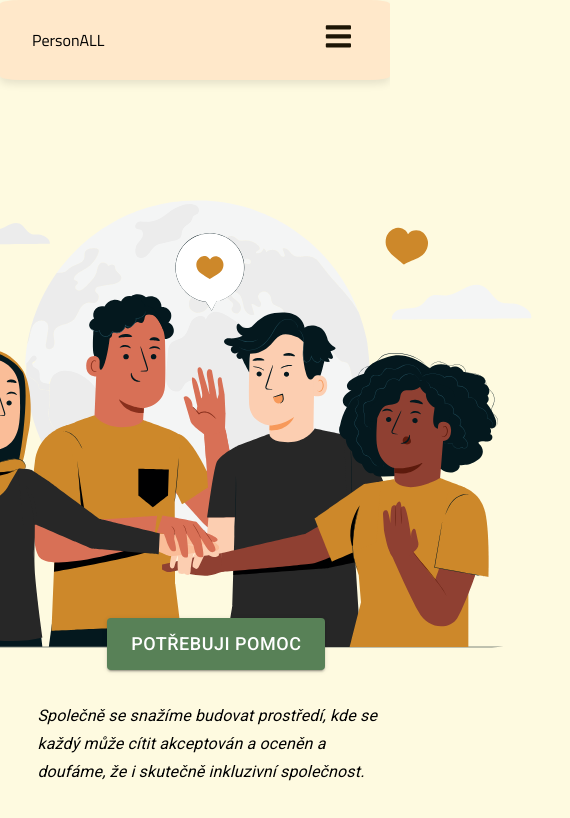
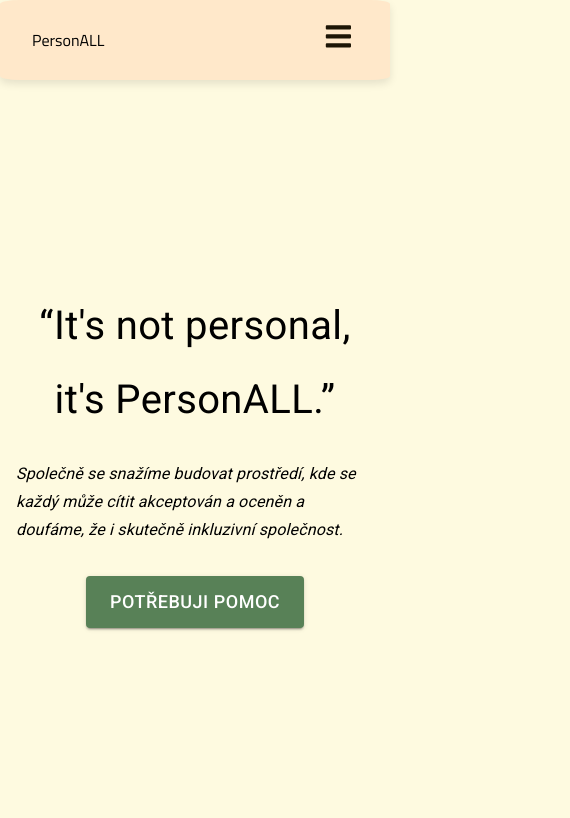
Before and after one commit to xchristiesx/PersonALL, a React (Vite) app: page / in a window 390 px wide. Shown: the top 818 px of the page, 570 px wide, since content can reach past the window. Built offline with nearby package versions, Linux system fonts and the light colour scheme.

Commit message:
homepage fully responsive, added button to terms, css changes in other files

```diff
--- a/src/components/Answers.jsx
+++ b/src/components/Answers.jsx
@@ -9,7 +9,7 @@ export const Answers = (props) => {
     let buttonSx = isDesktop ? {fontSize: '1.5rem'} : {fontSize: '2rem'};
     buttonSx = isDesktop ? {fontSize: '1rem'} : {fontSize: '1.5rem'};
     return (
-        <Stack direction={stackDirection} width={isDesktop ? "auto" : "80%"} spacing={2} zIndex={0} >
+        <Stack direction={stackDirection} width={isDesktop ? "auto" : "80%"} spacing={2} >
             {props.answers.map((answer) =>
                 <AnswerButton
                     key={answer.content}
@@ -17,6 +17,7 @@ export const Answers = (props) => {
                     leads={answer.leads}
                     handleAnswerClick={props.handleAnswerClick}
                     buttonSx={buttonSx}
+
                 />
             )}
         </Stack>
--- a/src/components/Question.jsx
+++ b/src/components/Question.jsx
@@ -5,7 +5,7 @@ import {useMediaQuery} from "@mui/material";
 export const Question = (props) => {
     const variant = useMediaQuery('(min-width:600px)') ? 'h2' : 'h4';
     return (
-        <Typography variant={variant} component="div" align='center' className="bruh">
+        <Typography variant={variant} component="div" align='center'>
             {props.question}
         </Typography>
     )
--- a/src/global.css
+++ b/src/global.css
@@ -3,7 +3,6 @@
 
 html,
 body {
-	height: 100%;
 	margin: 0;
 	padding: 0;
 }
@@ -19,7 +18,6 @@ body {
 
 #app {
 	height: 100%;
-	overflow-x: scroll;
 }
 
 * {
@@ -46,6 +44,8 @@ header {
 	color: var(--textColor);
 	box-shadow: 0 4px 8px rgba(0, 0, 0, 0.1);
 	border-radius: 5%;
+	position: sticky;
+	top: 0;
 }
 
 nav a {
--- a/src/pages/Conditions.jsx
+++ b/src/pages/Conditions.jsx
@@ -34,6 +34,7 @@ export default function Conditions() {
           },
           [theme.breakpoints.up('lg')]: {
               margin: '8rem',
+                marginTop: '4rem',
           },
       }}
 
--- a/src/pages/HomePage.jsx
+++ b/src/pages/HomePage.jsx
@@ -5,14 +5,14 @@ import Grid from '@mui/material/Unstable_Grid2'; // Grid version 2
 import Typography from '@mui/material/Typography';
 import Button from '@mui/material/Button';
 import { useTheme } from '@mui/system';
+import {useMediaQuery} from "@mui/material";
 import Lottie from 'lottie-react';
 import animationData from '../resources/Animation-homepage.json';
-
-
 
 export const HomePage = () => {
     const theme = useTheme();
     const navigate = useNavigate();
+    const isDesktop = useMediaQuery('(min-width:600px)');
 
     // State to manage text and animation visibility
     const [showText, setShowText] = useState(true);
@@ -38,6 +38,8 @@ export const HomePage = () => {
 
     return (
         <GenericPage>
+            {!isDesktop ? (
+                // Desktop view
                 <Grid
                     height={'calc(100vh-64px)'}
                     container
@@ -46,15 +48,7 @@ export const HomePage = () => {
                     alignItems="center"
                     sx={{ height: 'calc(100vh - 64px)' }}
                 >
-                <Typography
-                    gutterBottom
-                    align="center"
-                    margin={'7rem'}
-                    style={{
-                        opacity: showText ? 1 : 0, // Set opacity to 0 when showText is false
-                        transition: 'opacity 1s ease-in-out', // Add a transition for opacity change
-                        zIndex: -2,
-                    }}
+                    <Typography gutterBottom align='center'
                                 sx={{
                                     [theme.breakpoints.up('sm')]: {
                                         fontSize: '4rem',
@@ -65,30 +59,48 @@ export const HomePage = () => {
                                     [theme.breakpoints.down('xs')]: {
                                         fontSize: '2rem',
                                     },
-                        userSelect: 'none',
+                                    userSelect: "none"
                                 }}
                     >
-                    {"It's not personal, it's PersonALL."}
+                        {`“It's not personal,`}
                     </Typography>
-
-                {showAnimation && (
-                    <div>
-                        <Lottie
-                            animationData={animationData}
-                            loop={false}
-                            style={{
-                                width: 750,
-                                height: 750,
-                                position: 'absolute',
-                                top: '50%',
-                                left: '50%',
-                                transform: 'translate(-50%, -50%)',
-                                zIndex: -2,
+                    <Typography gutterBottom align='center'
+                                sx={{
+                                    [theme.breakpoints.up('sm')]: {
+                                        fontSize: '4rem',
+                                    },
+                                    [theme.breakpoints.down('sm')]: {
+                                        fontSize: '2.5rem',
+                                    },
+                                    [theme.breakpoints.down('xs')]: {
+                                        fontSize: '2rem',
+                                    },
+                                    userSelect: "none"
                                 }}
-                        />
-                    </div>
-                )}
-
+                    >
+                        it's PersonALL.”
+                    </Typography>
+                    <Typography variant="subtitle1" gutterBottom
+                                sx={{
+                                    fontStyle: 'italic',
+                                    padding: '0, 2em',
+                                    [theme.breakpoints.up('sm')]: {
+                                        margin: '2rem',
+                                    },
+                                    [theme.breakpoints.down('sm')]: {
+                                        margin: '1rem',
+                                    },
+                                    [theme.breakpoints.down('xs')]: {
+                                        margin: '1rem',
+                                    },
+                                    [theme.breakpoints.up('md')]: {
+                                        margin: '2rem',
+                                    },
+                                }}
+                    >
+                        Společně se snažíme budovat prostředí, kde se každý může cítit
+                        akceptován a oceněn a doufáme, že i skutečně inkluzivní společnost.
+                    </Typography>
                     <Button
                         onClick={() => navigate('/conditions')}
                         sx={{
@@ -108,17 +120,96 @@ export const HomePage = () => {
                         variant="contained"
                         color="secondary"
                         size="large"
-                    style={{ zIndex: -2 }}
                     >
                         Potřebuji pomoc
                     </Button>
+                </Grid>
+            ) : (
+                // Mobile view
+                <Grid
+                    container
+                    direction="column"
+                    justifyContent="center"
+                    alignItems="center"
+                >
+                    <div style={{ position: 'relative' }}>
+                        <Typography
+                            gutterBottom
+                            align="center"
+                            margin={'7rem'}
+                            style={{
+                                opacity: showText ? 1 : 0,
+                                transition: 'opacity 1s ease-in-out',
+                                zIndex: -2,
+                            }}
+                            sx={{
+                                [theme.breakpoints.up('sm')]: {
+                                    fontSize: '4rem',
+                                },
+                                [theme.breakpoints.down('sm')]: {
+                                    fontSize: '2.5rem',
+                                },
+                                [theme.breakpoints.down('xs')]: {
+                                    fontSize: '2rem',
+                                },
+                                userSelect: 'none',
+                            }}
+                        >
+                            {"It's not personal, it's PersonALL."}
+                        </Typography>
+
+                        <Button
+                            onClick={() => navigate('/conditions')}
+                            sx={{
+                                position: 'absolute',
+                                left: '45%',
+                                transform: 'translateX(-45%)',
+                                [theme.breakpoints.up('sm')]: {
+                                    margin: '2rem',
+                                },
+                                [theme.breakpoints.down('sm')]: {
+                                    margin: '1rem',
+                                },
+                                [theme.breakpoints.down('xs')]: {
+                                    margin: '1rem',
+                                },
+                                [theme.breakpoints.up('md')]: {
+                                    margin: '2rem',
+                                },
+                            }}
+                            variant="contained"
+                            color="secondary"
+                            size="large"
+                        >
+                            Potřebuji pomoc
+                        </Button>
+
+                        {showAnimation && (
+                            <div style={{ position: 'absolute', top: '60%', left: '50%', transform: 'translate(-50%, -50%)', zIndex: -1 }}>
+                                <Lottie
+                                    animationData={animationData}
+                                    loop={false}
+                                    style={{
+                                        width: 750,
+                                        height: 750,
+                                    }}
+                                />
+                            </div>
+                        )}
+
                         <Typography
                             variant="subtitle1"
                             gutterBottom
+                            style={{
+                                position: 'absolute',
+                                top: '140%', // Adjust the top position as needed, e.g., '80%'
+                                left: '45%',
+                                transform: 'translateX(-45%)',
+                                width: '90%'
+                            }}
                             sx={{
                                 fontStyle: 'italic',
                                 padding: '0, 2em',
-
                                 [theme.breakpoints.up('sm')]: {
                                     margin: '2rem',
                                 },
@@ -136,7 +227,9 @@ export const HomePage = () => {
                             Společně se snažíme budovat prostředí, kde se každý může cítit
                             akceptován a oceněn a doufáme, že i skutečně inkluzivní společnost.
                         </Typography>
+                    </div>
                 </Grid>
+            )}
         </GenericPage>
     );
 };
--- a/src/styles/theme.js
+++ b/src/styles/theme.js
@@ -44,7 +44,7 @@ export const theme = createTheme({
         },
         h6: {
             fontFamily: "'Ubuntu', monospace",
-            cursor: 'pointer',
+            cursor: 'default',
             userSelect: 'none',
         },
         subtitle1: {
```
Also changed, not shown: src/pages/Terms.jsx (+24 -1 lines). Lines whose indentation alone changed are shown as unchanged.
